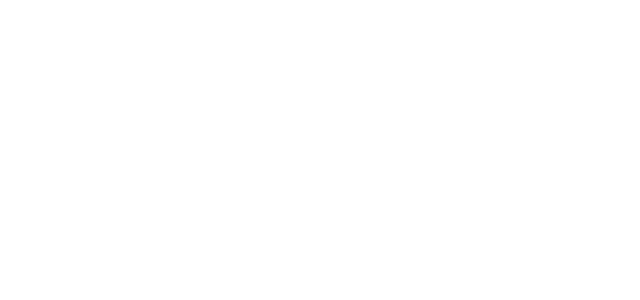
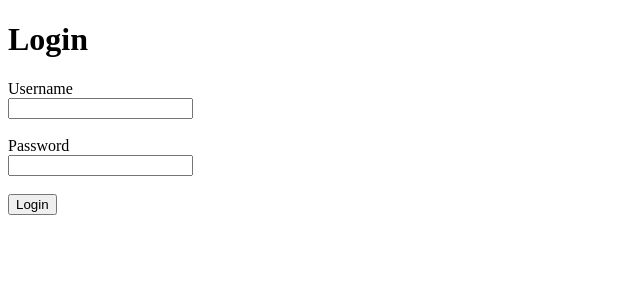
Before and after one commit to berintanemanuel/WebProgrammingUbb, an Angular app in the folder Lab6/documents-and-authors/: page /login in a window 1280 px wide. Before the commit this address led to /. Shown: the top 300 px of the page, without its empty margins (0-640 px from the left). Built offline with nearby package versions, Linux system fonts and the light colour scheme.

Commit message:
Add login frontend and some backend logic

```diff
--- a/Lab6/documents-and-authors/src/app/app.routes.ts
+++ b/Lab6/documents-and-authors/src/app/app.routes.ts
@@ -5,12 +5,13 @@
 import { AddDocumentComponent } from './components/add-document-component/add-document-component';
 import { ListDocumentsComponent } from './components/list-documents-component/list-documents-component';
 import { EditDocumentComponent } from './components/edit-document-component/edit-document-component';
-
+import { LoginComponent } from './components/login-component/login-component';
 export const routes: Routes = [
   { path: '', component: HomeComponent },
   {path: 'add-author', component: AddAuthorComponent},
   {path: 'list-authors-component', component: ListAuthorsComponent},
   {path: 'add-document-component/:authorId', component: AddDocumentComponent},
   {path: 'list-documents-component', component: ListDocumentsComponent},
-  {path: 'edit-document-component/:documentId', component: EditDocumentComponent}
+  {path: 'edit-document-component/:documentId', component: EditDocumentComponent},
+  {path: 'login', component: LoginComponent}
 ];
--- /dev/null
+++ b/Lab6/documents-and-authors/src/app/components/login-component/login-component.html
@@ -0,0 +1,65 @@
+<div class="container">
+
+  <h1>Login</h1>
+
+  <form
+    [formGroup]="loginForm"
+    (ngSubmit)="onSubmit()">
+
+    <div>
+      <label>Username</label><br>
+
+      <input
+        type="text"
+        formControlName="username">
+
+      <div
+        *ngIf="
+          loginForm.get('username')?.touched &&
+          loginForm.get('username')?.invalid
+        ">
+
+        <small>
+          Username required
+        </small>
+
+      </div>
+    </div>
+
+    <br>
+
+    <div>
+      <label>Password</label><br>
+
+      <input
+        type="password"
+        formControlName="password">
+
+      <div
+        *ngIf="
+          loginForm.get('password')?.touched &&
+          loginForm.get('password')?.invalid
+        ">
+
+        <small>
+          Password required
+        </small>
+
+      </div>
+    </div>
+
+    <br>
+
+    <button type="submit">
+      Login
+    </button>
+
+    <br><br>
+
+    <small *ngIf="errorMessage">
+      {{ errorMessage }}
+    </small>
+
+  </form>
+
+</div>
--- /dev/null
+++ b/Lab6/documents-and-authors/src/app/components/login-component/login-component.ts
@@ -0,0 +1,63 @@
+import { Component } from '@angular/core';
+import {
+  FormControl,
+  FormGroup,
+  ReactiveFormsModule,
+  Validators
+} from '@angular/forms';
+
+import { Router } from '@angular/router';
+import { CommonModule } from '@angular/common';
+
+import { LoginService } from '../../services/login.service';
+
+@Component({
+  selector: 'app-login-component',
+  standalone: true,
+  imports: [ReactiveFormsModule, CommonModule],
+  templateUrl: './login-component.html'
+})
+export class LoginComponent {
+
+  errorMessage = '';
+
+  loginForm = new FormGroup({
+    username: new FormControl('', [Validators.required]),
+    password: new FormControl('', [Validators.required])
+  });
+
+  constructor(
+    private loginService: LoginService,
+    private router: Router
+  ) {}
+
+  onSubmit() {
+
+    if (this.loginForm.invalid) {
+      this.loginForm.markAllAsTouched();
+      return;
+    }
+
+    const username = this.loginForm.value.username!;
+    const password = this.loginForm.value.password!;
+
+    this.loginService.login(username, password)
+      .subscribe({
+
+        next: (response) => {
+
+          localStorage.setItem(
+            'token',
+            response.token
+          );
+
+          this.router.navigate(['/']);
+        },
+
+        error: () => {
+          this.errorMessage =
+            'Invalid username or password';
+        }
+      });
+  }
+}
--- /dev/null
+++ b/Lab6/documents-and-authors/src/app/services/login.service.ts
@@ -0,0 +1,21 @@
+import { HttpClient, HttpParams } from "@angular/common/http";
+import { Injectable } from "@angular/core";
+import { environment } from "../../environments/environment";
+
+@Injectable({
+  providedIn: 'root'
+})
+export class LoginService{
+
+  constructor(private http: HttpClient) {}
+
+  login(username: string, password: string) {
+  return this.http.post<any>(
+    environment.apiLoginUrl,
+    {
+      username,
+      password
+    }
+  );
+  }
+}
--- a/Lab6/documents-and-authors/src/environments/environment.ts
+++ b/Lab6/documents-and-authors/src/environments/environment.ts
@@ -1,6 +1,7 @@
 export const environment = {
-  apiAuthorUrl: 'http://localhost/src/controllers/author_controller.php',
-  apiDocumentUrl: 'http://localhost/src/controllers/document_controller.php'
+  apiAuthorUrl: 'http://localhost:5210/api/author',
+  apiDocumentUrl: 'http://localhost:5210/api/document',
+  apiLoginUrl: 'http://localhost:5210/api/auth/login'
 };
 
 //.NET: apiUrl: 'http://localhost:5073/api/author'
```
Also changed, not shown: Lab6/documents-and-authors/src/app/components/login-component/login-component.css (added), 1 other file (tests, documents, lock files or other folders).
